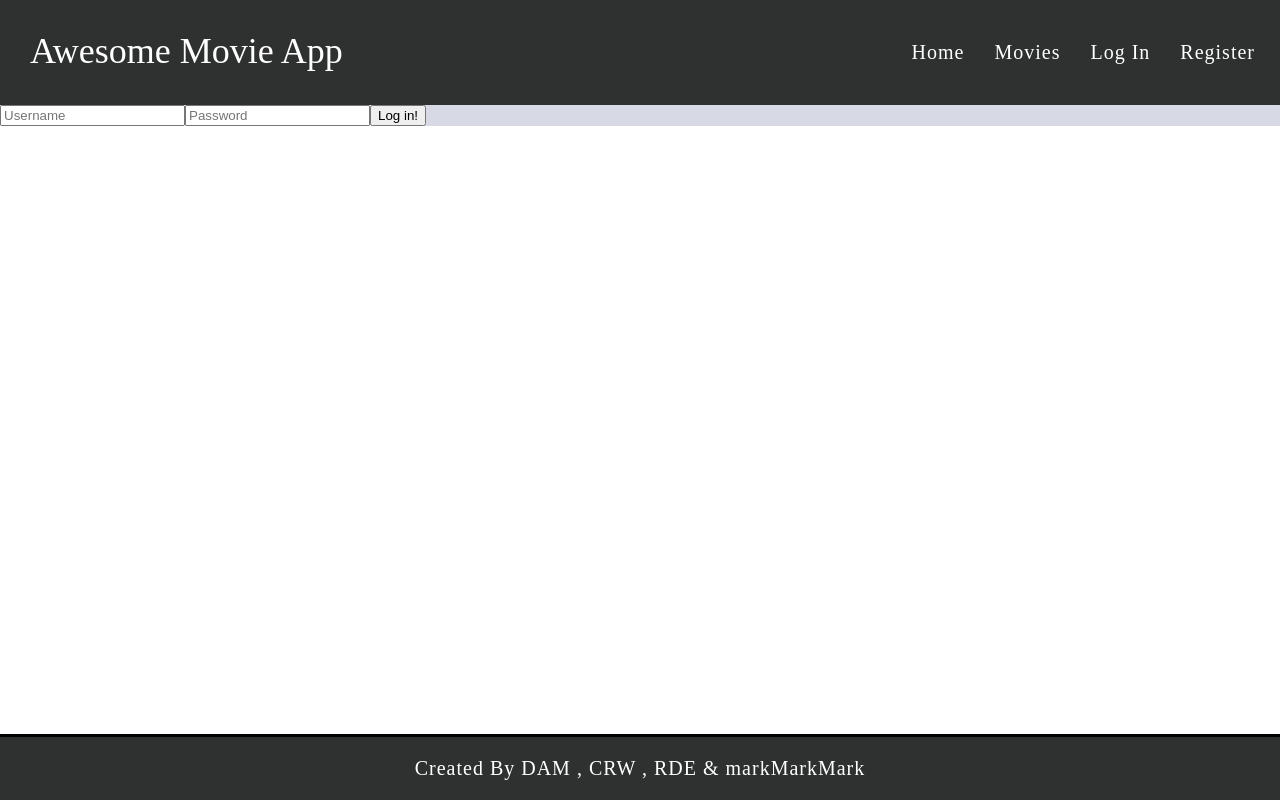
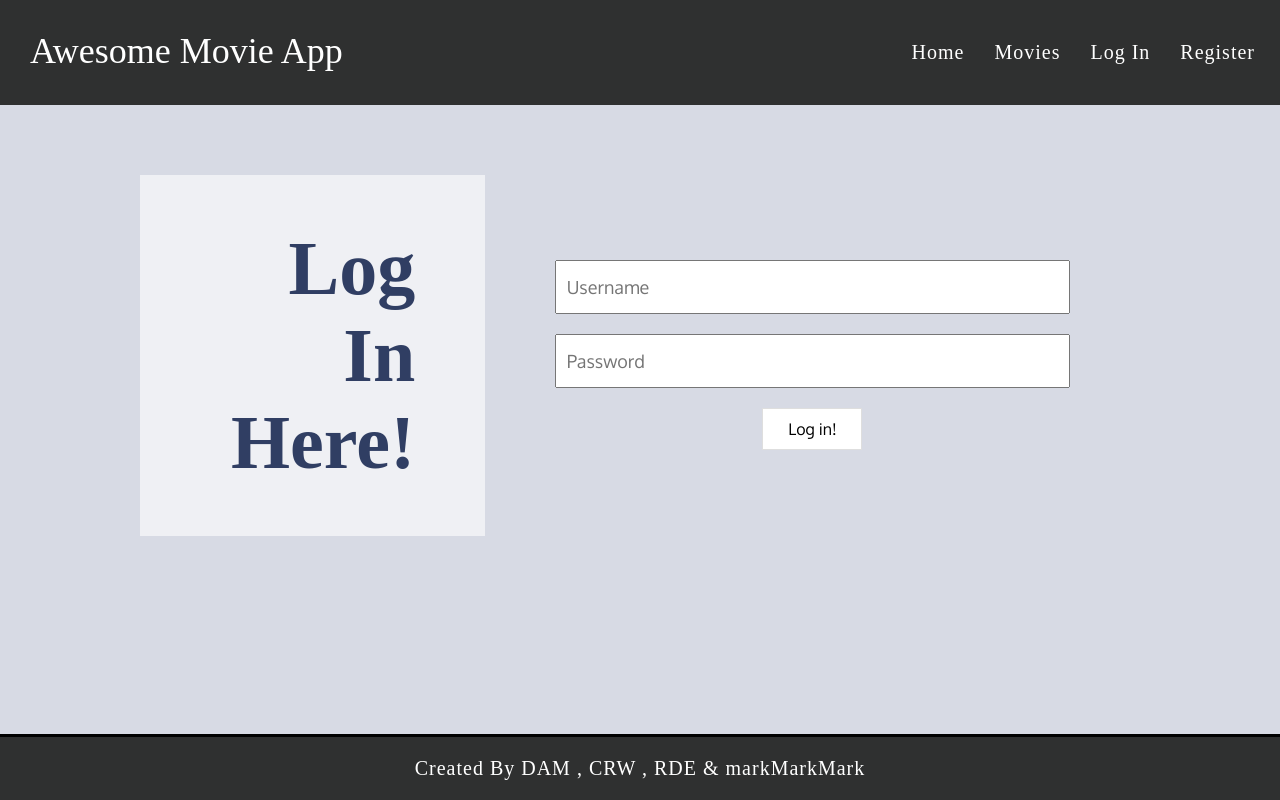
Before and after one commit to hewhowearspants/Practice-Project-3, a React (Create React App) app in the folder client/: page /login in a window 1280 px wide. Built offline with nearby package versions, Linux system fonts and the light colour scheme; no server answers.

Commit message:
add styles to login page

```diff
--- a/client/src/App.css
+++ b/client/src/App.css
@@ -1,5 +1,8 @@
 .App {
   text-align:left;
+}
+
+body{
   background:rgba(57,72,120, 0.2);
 }
 
@@ -16,13 +19,23 @@
 }
 
 .home {
+  display:flex;
   justify-content: center;
-  position: absolute;
-  left: 0; right: 0;
-  bottom: 50%; top: 50%;
   align-items: center;
   text-align: center;
   font-size: 2em;
+  flex-direction: column;
+  font-family:baskerville;
+  line-height: .3em;
+  font-size:42px;
+  color:#303E63;
+  background:white;
+  border:2px solid black;
+  width:80%;
+  margin:0 auto;
+  padding:20px;
+  border:2px solid #C2C7C7;
+  margin-top:140px;
 }
 
 a {
@@ -86,16 +99,17 @@ li:hover {
   margin: 0 auto;
   display: flex;
   flex:1;
+  overflow: auto;
 }
 
 .movie{
   border:2px solid #C2C7C7;
   background:white;
   padding:0px 30px 30px 30px;
-  width:60%;
+  width:80%;
   float: right;
-  margin-top:-300px;
-  margin-bottom: 330px;
+  margin-top:120px;
+  margin-bottom:-90px;
 }
 
 .movie h3{
@@ -138,6 +152,8 @@ footer {
   font-family:baskervile;
   font-size:20px;
   letter-spacing: 0.05em;
+  position:absolute;
+  bottom:0;
 }
 
 .add {
@@ -175,3 +191,76 @@ footer {
   color:#303E63;
 
 }
+
+.logincontainer{
+  width:80%;
+  margin:0 auto;
+  height:500px;
+  display: flex;
+  justify-content: center;
+  align-items: center;
+}
+
+.logincontainer h1{
+  font-family:baskerville;
+  color:#303E63;
+  font-size:76px;
+  float:left;
+  width:20%;
+  background:rgba(255,255,255,0.6);
+  padding:50px 70px;
+  text-align:right;
+}
+
+.login {
+  display: flex;
+  justify-content: center;
+  align-items: center;
+  flex-direction: column;
+  padding:20px;
+  float:right;
+   width:60%;
+}
+
+.login input[type="text"] {
+  width:80%;
+  height:30px;
+  font-family: 'Oxygen', sans-serif;
+  font-size:18px;
+  padding:10px;
+  margin-bottom:20px;
+}
+
+.login input[type="password"] {
+  width:80%;
+  height:30px;
+  font-family: 'Oxygen', sans-serif;
+  font-size:18px;
+  padding:10px;
+  margin-bottom:20px;
+}
+
+.login input[type="email"] {
+  width:80%;
+  height:30px;
+  font-family: 'Oxygen', sans-serif;
+  font-size:18px;
+  padding:10px;
+  margin-bottom:20px;
+}
+
+.login input[type="submit"] {
+  width:100px;
+  padding:10px;
+  border: 1.5px solid #dedede;
+  font-family: 'Oxygen', sans-serif;
+  font-size:16px;
+  background:white;
+}
+
+.login input[type='submit']:hover{
+   background: #bdbdbd;
+  border: 1.5px solid #bdbdbd;
+  color:#303E63;
+
+}
--- a/client/src/components/Login.jsx
+++ b/client/src/components/Login.jsx
@@ -22,9 +22,14 @@ class Login extends Component {
     return (
       <div>
         <form onSubmit={(e) => this.props.handleLoginSubmit(e, this.state.username, this.state.password)}>
+          <div className="logincontainer">
+          <h1>Log In Here!</h1>
+          <div className="login">
           <input type="text" name="username" value={this.state.username} placeholder="Username" onChange={this.handleInputChange} />
           <input type="password" name="password" value={this.state.password} placeholder="Password" onChange={this.handleInputChange} />
           <input type="submit" value='Log in!' />
+          </div>
+          </div>
         </form>
       </div>
     )
```
